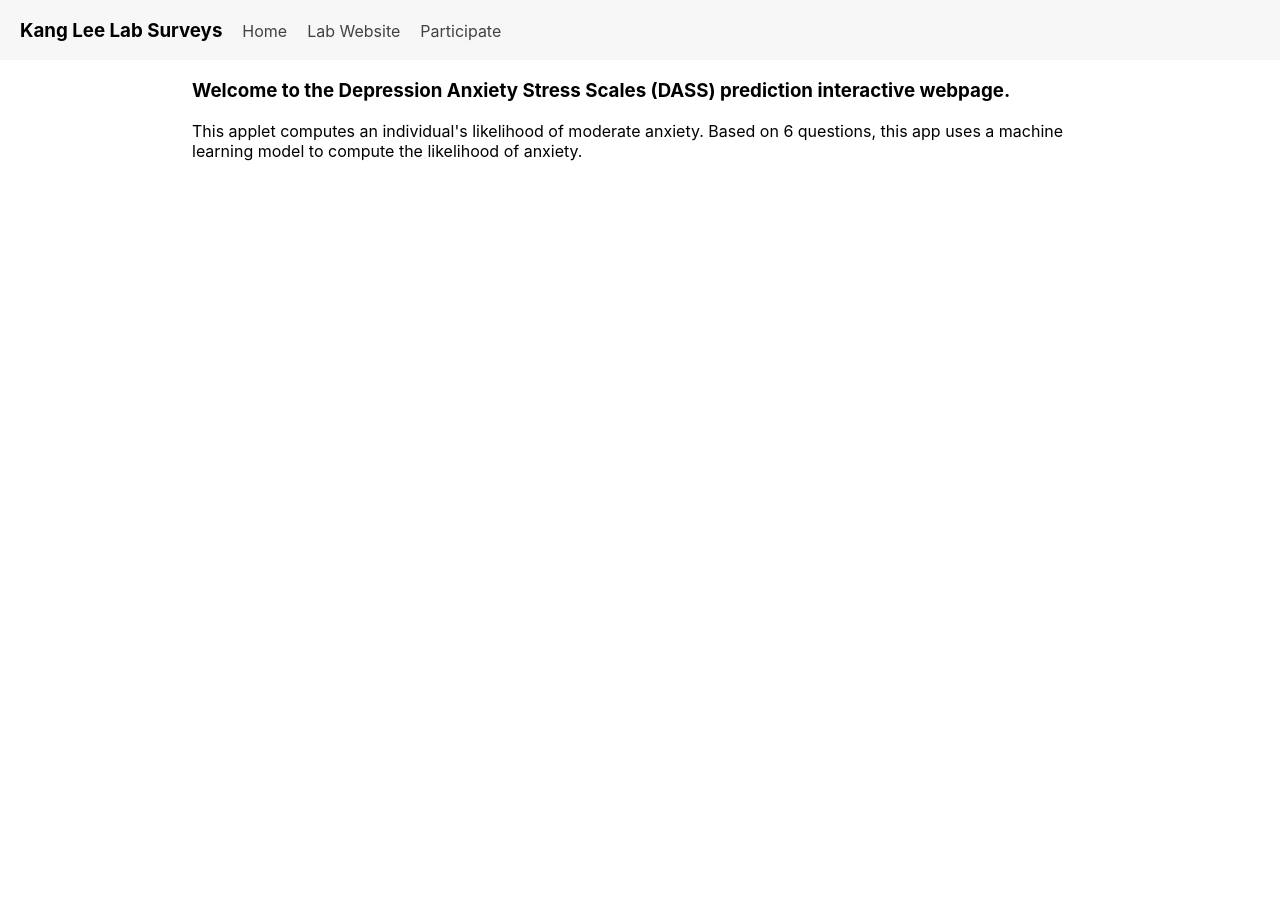
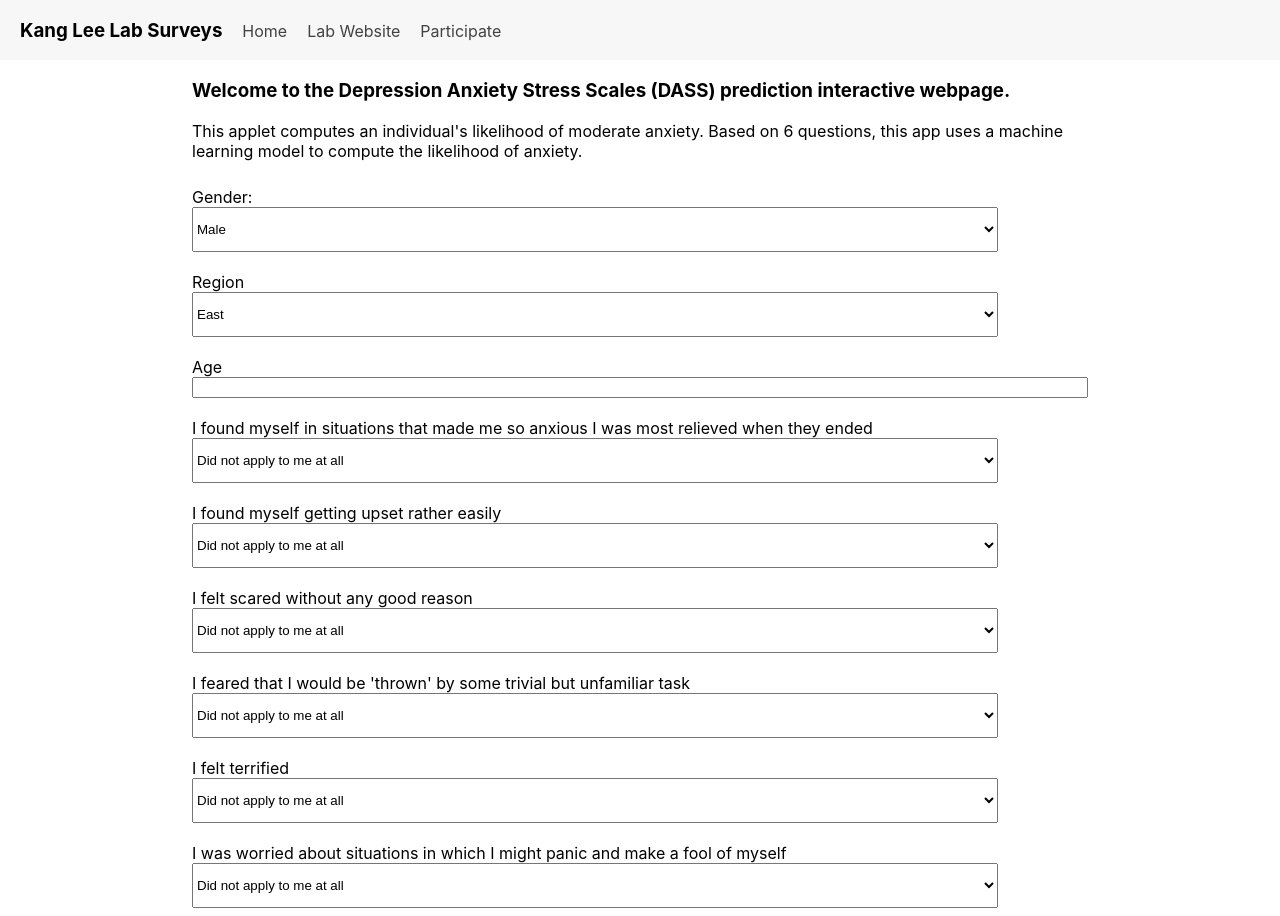
Before and after one commit to kang-lee-lab/lab-surveys-frontend, a React (Create React App) app: page /survey/anxiety-moderate in a window 1280 px wide. Shown: the top 916 px of the page. Before the commit the page ends 800 px from the top, so only its background shows below. Built offline with nearby package versions, Linux system fonts and the light colour scheme.

Commit message:
add dynamic loading of survey questions

```diff
--- /dev/null
+++ b/src/components/SurveyForm/SurveyForm.css
@@ -0,0 +1,10 @@
+.question-container {
+    display: flex;
+    flex-direction: column;
+    padding: 10px 0px;
+}
+
+select {
+    height: 45px;
+    width: 90%;
+}
--- /dev/null
+++ b/src/components/SurveyForm/SurveyForm.jsx
@@ -0,0 +1,90 @@
+import React, { useEffect, useState } from "react";
+import "./SurveyForm.css";
+import {
+  YesNoSelections,
+  AppliedSelections,
+} from "../../enums/questionSelections";
+
+function SurveyForm(props) {
+  const [questions, setQuestions] = useState([]);
+  const [responses, setResponses] = useState({});
+
+  useEffect(() => {
+    const questionsArray = [];
+    for (const question in props.questions) {
+      const questionObject = props.questions[question];
+      switch (questionObject["selectionType"]) {
+        case "dropdown":
+          // set responses to the question
+          let selectionArray;
+          if (questionObject.selections === "YesNoSelections") {
+            selectionArray = YesNoSelections;
+          } else if (questionObject.selections === "AppliedSelections") {
+            selectionArray = AppliedSelections;
+          } else {
+            selectionArray = questionObject.selections;
+          }
+          const selectionOptions = selectionArray.map((selection) => {
+            return (
+              <option key={selection} value={selection}>
+                {selection}
+              </option>
+            );
+          });
+          // add question to the array
+          questionsArray.push(
+            <div className="question-container" key={questionObject["id"]}>
+              <label className="question-label">{question}</label>
+              <select
+                key={questionObject["id"]}
+                id={questionObject["id"]}
+                onChange={(event) =>
+                  setResponses(...responses, { question: event.target.value })
+                }
+              >
+                {selectionOptions}
+              </select>
+            </div>
+          );
+          break;
+        case "integer":
+          questionsArray.push(
+            <div className="question-container" key={questionObject["id"]}>
+              <label className="question-label">{question}</label>
+              <input type="number" step="1" className="form-control" required />
+            </div>
+          );
+          break;
+        case "float":
+          // TODO add default value to each float
+          questionsArray.push(
+            <div className="question-container" key={questionObject["id"]}>
+              <label className="question-label">{question}</label>
+              <input
+                type="number"
+                step="0.1"
+                className="form-control"
+                required
+              />
+            </div>
+          );
+          break;
+        default:
+          // throw an error because there should be a selectionType on every question
+          // TODO create error handler component
+          throw Error;
+      }
+    }
+    setQuestions(questionsArray);
+  }, []);
+  return (
+    <div className="survey-form-container">
+      <div className="questions-container">{questions}</div>
+      <button id="submit-survey-button" onClick={() => props.submitSurvey()}>
+        Submit
+      </button>
+    </div>
+  );
+}
+
+export default SurveyForm;
--- a/src/index.css
+++ b/src/index.css
@@ -12,6 +12,17 @@ code {
     monospace;
 }
 
-a {
+a, button {
   text-decoration: none;
 }
+
+button {
+  font-family: -apple-system, BlinkMacSystemFont, 'Segoe UI', 'Roboto', 'Oxygen',
+    'Ubuntu', 'Cantarell', 'Fira Sans', 'Droid Sans', 'Helvetica Neue',
+    sans-serif;
+  background-color: #2f39fc;
+  color: #fff;
+  padding: 10px 10px;
+  border-radius: 10px;
+  border: none;
+}
--- a/src/pages/SurveyPage/SurveyPage.jsx
+++ b/src/pages/SurveyPage/SurveyPage.jsx
@@ -1,26 +1,54 @@
 import React, { useState, useEffect } from "react";
 import "./SurveyPage.css";
+import SurveyForm from "../../components/SurveyForm/SurveyForm";
 
 function SurveyPage() {
   const [description, setDescription] = useState([]);
   const split = window.location.pathname.split("/");
   const surveyName = split[2];
-  const survey = require(`../../data/surveys/${surveyName}.json`);
+  let survey;
+  try {
+    survey = require(`../../data/surveys/${surveyName}.json`);
+  } catch {
+    survey = "not-found";
+  }
+
+  // TODO implement this after backend
+  const submitSurvey = () => {
+    console.log("submitting survey...");
+  };
 
   useEffect(() => {
+    if (survey !== "not-found") {
       const descriptionSplit = survey.description.split("<br>");
       const paragraphs = descriptionSplit.map((paragraph) => {
         return <p>{paragraph}</p>;
       });
       setDescription(paragraphs);
-  }, [survey.description]);
+    }
+  }, [survey]);
 
+  if (survey === "not-found") {
+    return (
+      <div className="survey-page-container">
+        <h3>404. Not Found.</h3>
+      </div>
+    );
+  } else {
     return (
       <div className="survey-page-container">
         <h3>Welcome to the {survey.title} interactive webpage.</h3>
         <div className="description-container">{description}</div>
+        <div className="survey-container">
+          <SurveyForm
+            questions={survey.questions}
+            key={survey.title}
+            submitSurvey={submitSurvey}
+          />
+        </div>
       </div>
     );
   }
+}
 
 export default SurveyPage;
```
Lines whose indentation alone changed are shown as unchanged.
